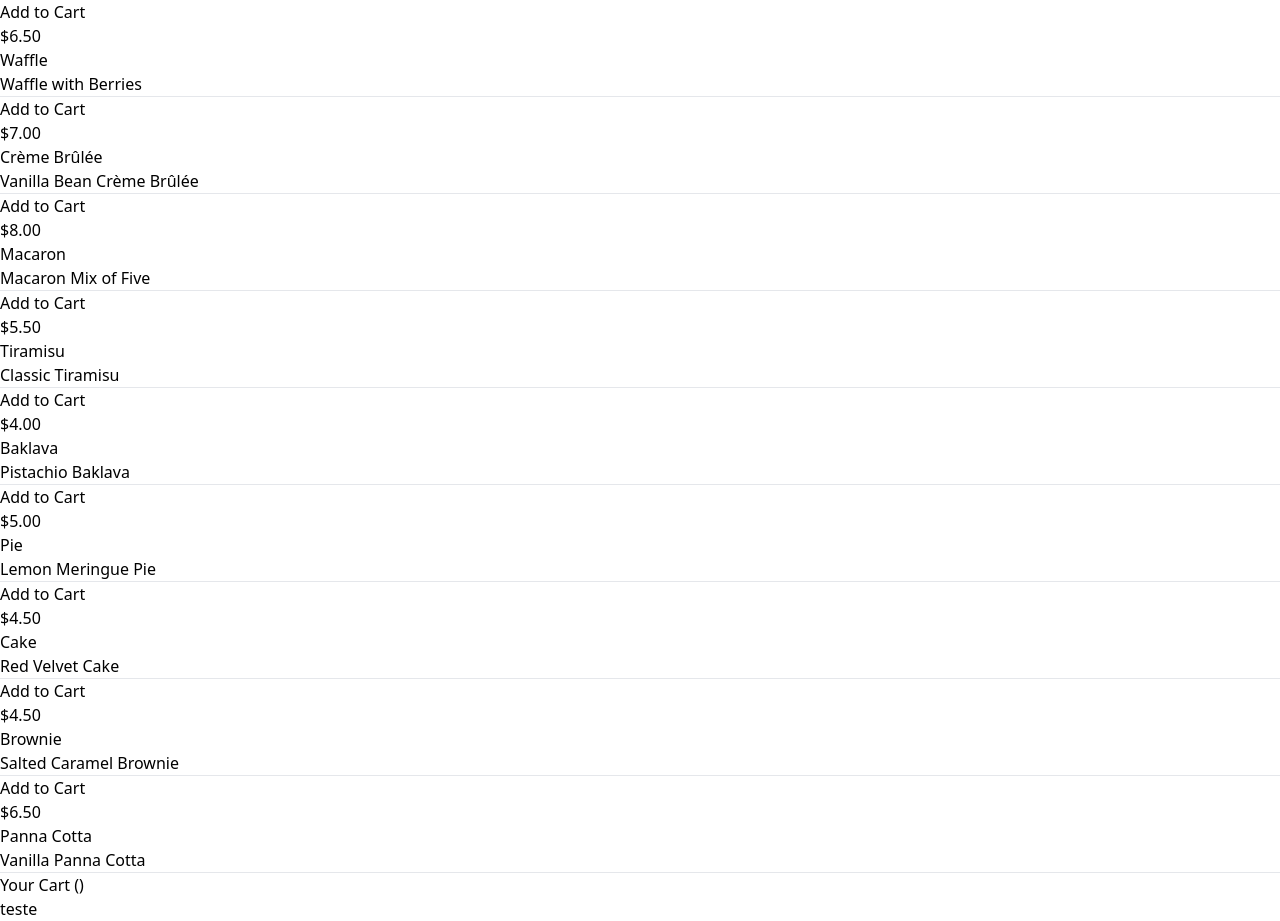
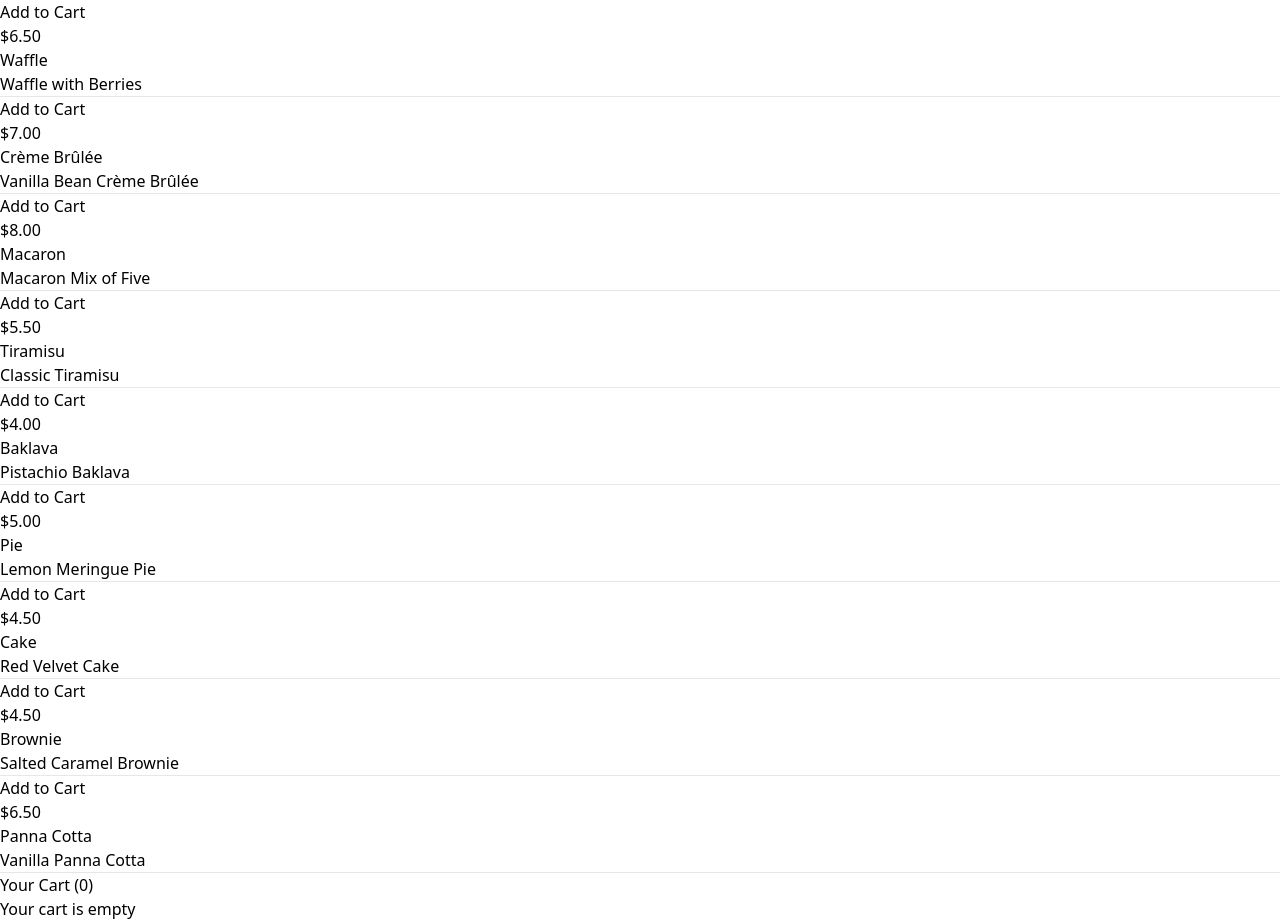
Before and after one commit to daniloomoraes/desafio-mtd, a React (Vite) app: page / in a window 1280 px wide. Built offline with nearby package versions, Linux system fonts and the light colour scheme.

Commit message:
feat: minicart e alterações de localstorage para cookie

```diff
--- a/package.json
+++ b/package.json
@@ -12,7 +12,8 @@
   "dependencies": {
     "react": "^18.2.0",
     "react-dom": "^18.2.0",
-    "react-router-dom": "^6.22.2"
+    "react-router-dom": "^6.22.2",
+    "react-cookie": "^6.1.1"
   },
   "devDependencies": {
     "@types/react": "^18.2.66",
--- a/src/components/MiniCart.jsx
+++ b/src/components/MiniCart.jsx
@@ -1,10 +1,33 @@
+import { useCookies } from "react-cookie";
+
 function MiniCart() {
+  const [cookies, setCookie] = useCookies(["myCart"]);
+
+  const handleDelete = (itemName) => {
+    const updatedCart = cookies.myCart.filter((item) => item.name !== itemName);
+    setCookie("myCart", JSON.stringify(updatedCart), { path: "/" });
+  };
+
   return (
-    <div>
-      <ul>
-        <li>teste</li>
-      </ul>
-    </div>
+    <>
+      <p>Your Cart ({cookies.myCart ? cookies.myCart.length : 0})</p>
+      <div>
+        <ul>
+          {cookies.myCart && cookies.myCart.length > 0 ? (
+            cookies.myCart.map((item, index) => (
+              <li key={index}>
+                <p>
+                  {item.quantity}x - {item.name}
+                </p>
+                <button onClick={() => handleDelete(item.name)}>Delete</button>
+              </li>
+            ))
+          ) : (
+            <p>Your cart is empty</p>
+          )}
+        </ul>
+      </div>
+    </>
   );
 }
 
--- a/src/components/ProducShelf.jsx
+++ b/src/components/ProducShelf.jsx
@@ -1,16 +1,18 @@
 import { useState, useEffect } from "react";
+import { useCookies } from "react-cookie";
 
 function ProductShelf({ item }) {
   const [isHovered, setIsHovered] = useState(false);
   const [quantity, setQuantity] = useState(1);
+  const [cookies, setCookie] = useCookies(["myCart"]);
 
   useEffect(() => {
-    const storedCart = JSON.parse(localStorage.getItem("myCart")) || [];
+    const storedCart = cookies.myCart || [];
     const cartItem = storedCart.find((cartItem) => cartItem.name === item.name);
     if (cartItem) {
       setQuantity(cartItem.quantity);
     }
-  }, [item.name]);
+  }, [cookies.myCart, item.name]);
 
   const handleMouseEnter = () => {
     setIsHovered(true);
@@ -20,8 +22,8 @@ function ProductShelf({ item }) {
     setIsHovered(false);
   };
 
-  const updateLocalStorage = (newQuantity) => {
-    let myCart = JSON.parse(localStorage.getItem("myCart")) || [];
+  const updateCookies = (newQuantity) => {
+    let myCart = cookies.myCart || [];
 
     if (newQuantity === 0) {
       myCart = myCart.filter((cartItem) => cartItem.name !== item.name);
@@ -35,34 +37,35 @@ function ProductShelf({ item }) {
         myCart.push({ ...item, quantity: newQuantity });
       }
     }
-    localStorage.setItem("myCart", JSON.stringify(myCart));
+
+    setCookie("myCart", myCart, { path: "/" });
   };
 
   const increaseQuantity = () => {
     const newQuantity = quantity + 1;
     setQuantity(newQuantity);
-    updateLocalStorage(newQuantity);
+    updateCookies(newQuantity);
   };
 
   const decreaseQuantity = () => {
     if (quantity > 1) {
       const newQuantity = quantity - 1;
       setQuantity(newQuantity);
-      updateLocalStorage(newQuantity);
+      updateCookies(newQuantity);
     } else {
       setQuantity(0);
-      updateLocalStorage(0);
+      updateCookies(0);
     }
   };
 
   const handleQuantityChange = (e) => {
     const newQuantity = Number(e.target.value);
     setQuantity(newQuantity);
-    updateLocalStorage(newQuantity);
+    updateCookies(newQuantity);
   };
 
   const addToCart = () => {
-    updateLocalStorage(quantity);
+    updateCookies(quantity);
   };
 
   return (
--- a/src/routes/home/index.jsx
+++ /dev/null
@@ -1,27 +0,0 @@
-import products from "../../data/products";
-import ProducShelf from "../../components/ProducShelf";
-import MiniCart from "../../components/MiniCart";
-
-function Home() {
-  return (
-    <>
-      <div className="grid grid-cols-3 gap-[2vw]">
-        <div className="col-span-2">
-          <ul>
-            {products.map((item, index) => (
-              <ProducShelf item={item} />
-            ))}
-          </ul>
-        </div>
-        <div className="col-span-1">
-          <div>
-            <p>Your Cart ()</p>
-            <MiniCart />
-          </div>
-        </div>
-      </div>
-    </>
-  );
-}
-
-export default Home;
--- a/src/routes/root.jsx
+++ b/src/routes/root.jsx
@@ -1,9 +1,24 @@
-import { Outlet, useLocation } from "react-router-dom";
-
-import Home from "./home";
+import products from "../data/products";
+import ProducShelf from "../components/ProducShelf";
+import MiniCart from "../components/MiniCart";
 
 export default function Root() {
-  const location = useLocation();
-
-  return <>{location.pathname === "/" ? <Home /> : <Outlet />}</>;
+  return (
+    <>
+      <div className="grid grid-cols-3 gap-[2vw]">
+        <div className="col-span-2">
+          <ul>
+            {products.map((item) => (
+              <ProducShelf item={item} />
+            ))}
+          </ul>
+        </div>
+        <div className="col-span-1">
+          <div>
+            <MiniCart />
+          </div>
+        </div>
+      </div>
+    </>
+  );
 }
```
Also changed, not shown: 1 other file (tests, documents, lock files or other folders).
